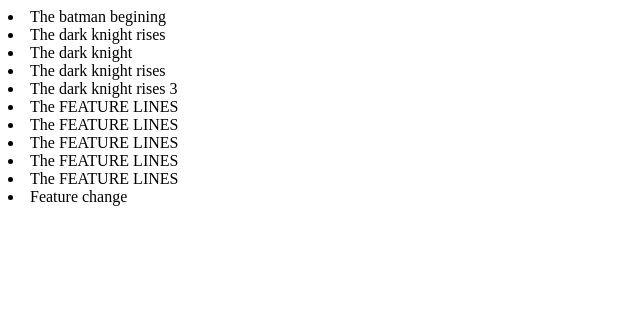
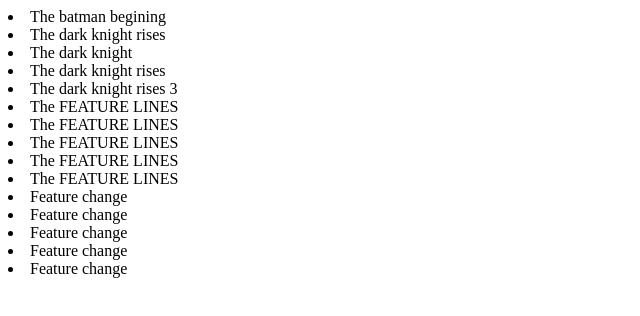
Before and after one commit to antasprojects/my_first_git, a plain HTML site: page index.html in a window 1280 px wide. Shown: the whole page, without its empty margins (0-640 px from the left). Drawn offline with Linux system fonts and the light colour scheme.

Commit message:
good mesage

```diff
--- a/index.html
+++ b/index.html
@@ -18,6 +18,11 @@
         <li>The FEATURE LINES</li>
         <li>The FEATURE LINES</li>
         <li>Feature change</li>
+        <li>Feature change</li>
+        <li>Feature change</li>
+        <li>Feature change</li>
+        <li>Feature change</li>
+
     </al>
 
 </body>
```
